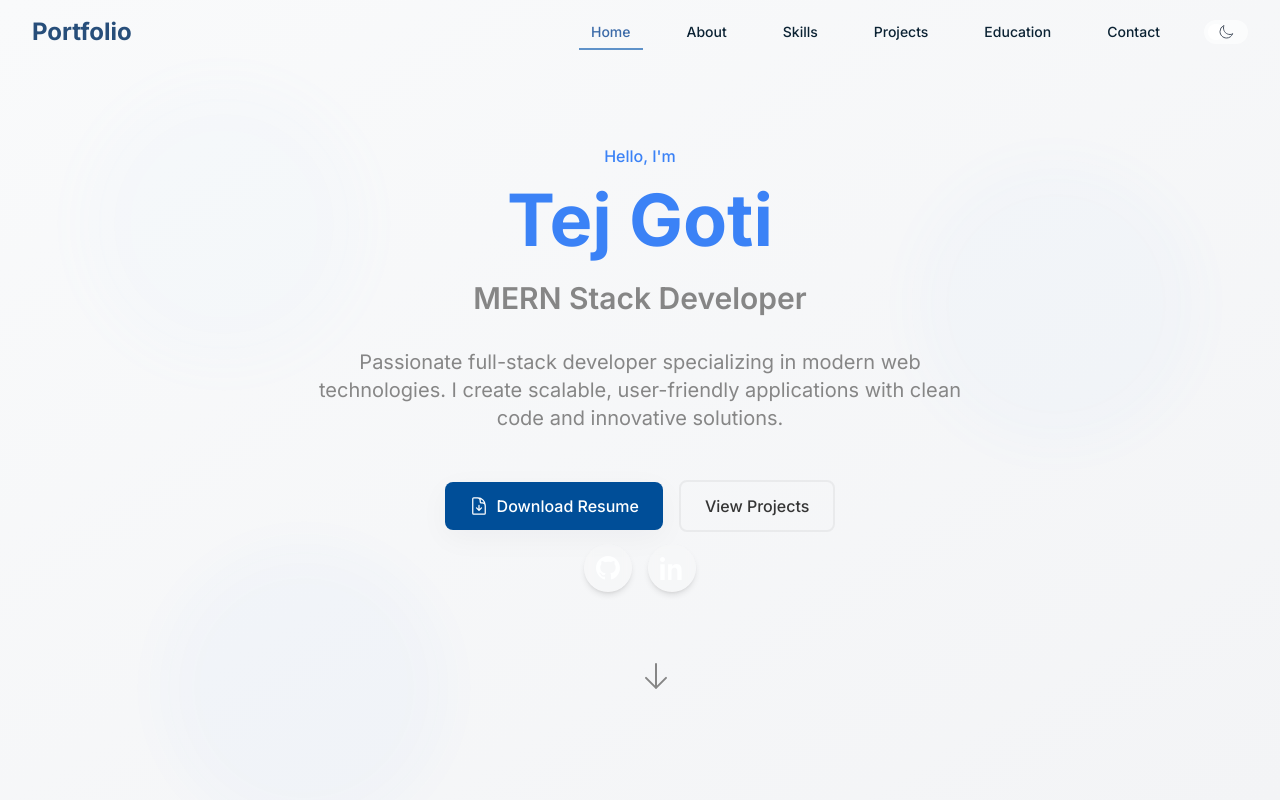
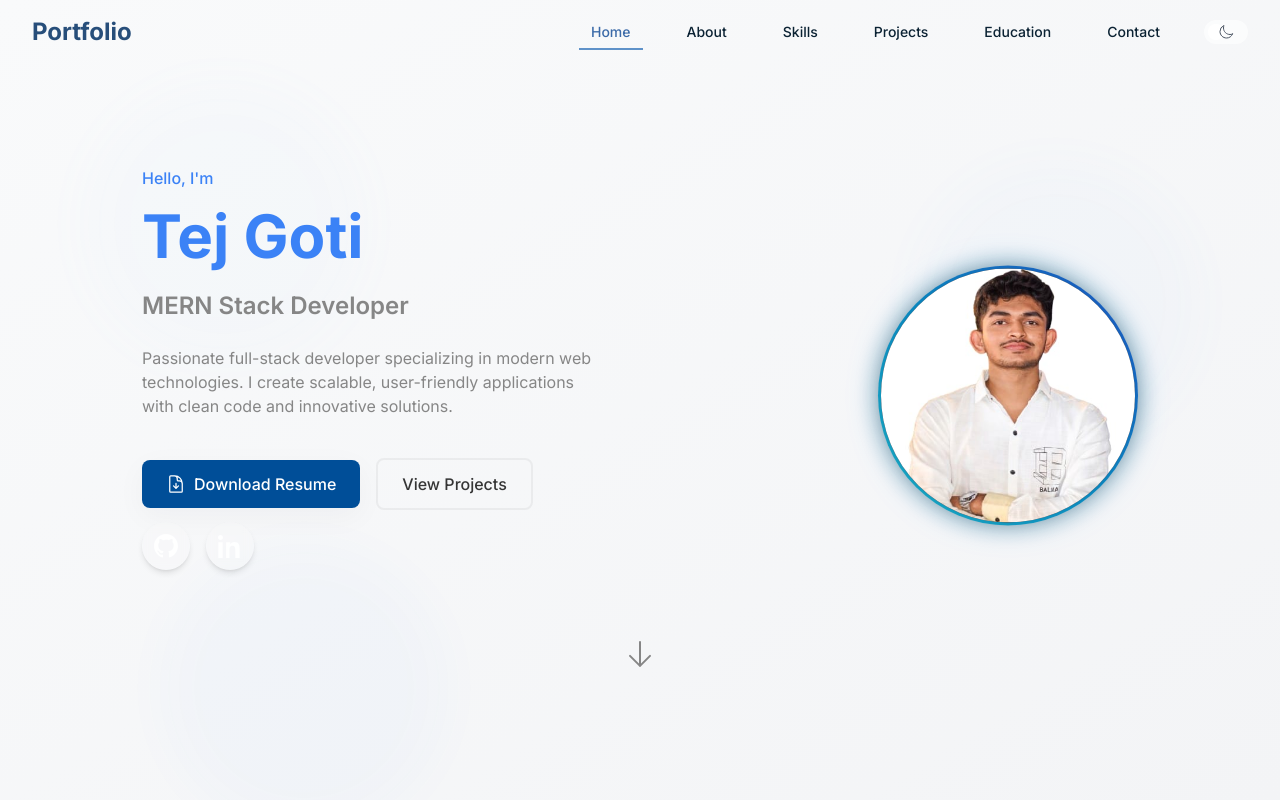
Before and after one commit to tej789/MyPortfolio, a React (Create React App) app in the folder client/: page / in a window 1280 px wide. Shown: the top 800 px of the page. Built offline with nearby package versions, Linux system fonts and the light colour scheme.

Commit message:
Add Profile photo in hero section

```diff
--- a/client/src/components/Contact.js
+++ b/client/src/components/Contact.js
@@ -43,8 +43,8 @@ const Contact = () => {
 
     if (!formData.subject.trim()) newErrors.subject = 'Subject is required';
     if (!formData.message.trim()) newErrors.message = 'Message is required';
-    else if (formData.message.length < 10)
-      newErrors.message = 'Message must be at least 10 characters';
+    else if (formData.message.length < 2)
+      newErrors.message = 'Message must be at least 2 characters';
 
     return Object.keys(newErrors).length === 0;
   };
@@ -78,6 +78,9 @@ const Contact = () => {
         subject: "",
         message: "",
       });
+
+      // Auto-hide success message after a short delay
+      setTimeout(() => setSubmitStatus(null), 4000);
 
     } catch (error) {
       setSubmitStatus("error");
@@ -205,13 +208,18 @@ const Contact = () => {
                   className="form-textarea bg-white dark:bg-gray-900 text-gray-900 dark:text-gray-100 border border-gray-300 dark:border-gray-700" />
 
                 {submitStatus && (
-                  <div className={`p-4 rounded text-gray-900 dark:text-gray-100
+                  <div
+                    className={`flex items-center gap-3 p-3 rounded-lg text-sm md:text-base text-center md:text-left font-medium text-gray-900 dark:text-gray-100 shadow-sm transition-opacity duration-300
                     ${submitStatus === 'success'
-                      ? 'bg-green-100 dark:bg-green-900'
-                      : 'bg-red-100 dark:bg-red-900'}`}>
-                    {submitStatus === 'success'
-                      ? 'Message sent successfully!'
-                      : 'Failed to send. Email me at gotitej2005@gmail.com'}
+                      ? 'bg-emerald-500/95 dark:bg-emerald-500/90 border border-emerald-400 text-white'
+                      : 'bg-red-500/95 dark:bg-red-500/90 border border-red-400 text-white'}`}
+                  >
+                    <span className="inline-block w-2 h-2 rounded-full bg-white/90" />
+                    <span>
+                      {submitStatus === 'success'
+                        ? 'Message sent successfully!'
+                        : 'Failed to send. You can email me at gotitej2005@gmail.com'}
+                    </span>
                   </div>
                 )}
 
--- a/client/src/components/Hero.js
+++ b/client/src/components/Hero.js
@@ -60,7 +60,7 @@ const Hero = ({ scrollToSection }) => {
   };
 
   return (
-    <section id="home" className="min-h-screen flex items-center justify-center bg-gradient-to-br from-gray-50 to-gray-100 dark:from-dark-900 dark:to-dark-800 relative overflow-hidden">
+    <section id="home" className="min-h-screen flex items-start md:items-center justify-center pt-16 md:pt-0 bg-gradient-to-br from-gray-50 to-gray-100 dark:from-dark-900 dark:to-dark-800 relative overflow-hidden">
       {/* Background Pattern */}
       <div className="absolute inset-0 opacity-5 dark:opacity-10">
         <div className="absolute top-20 left-20 w-72 h-72 bg-primary-300 dark:bg-primary-400 rounded-full mix-blend-multiply filter blur-xl animate-pulse"></div>
@@ -73,17 +73,41 @@ const Hero = ({ scrollToSection }) => {
           variants={containerVariants}
           initial="hidden"
           animate="visible"
-          className="text-center max-w-4xl mx-auto"
+          className="max-w-6xl mx-auto flex flex-col md:flex-row items-center justify-between gap-10 md:gap-16"
         >
+          {/* Profile Image */}
+          <motion.div
+            variants={itemVariants}
+            className="order-1 md:order-2 flex-1 flex justify-center md:justify-end mb-8 md:mb-0"
+          >
+            <motion.div
+              whileHover={{ scale: 1.05, transition: { duration: 0.3, ease: 'easeOut' } }}
+              animate={{ y: [0, -8, 0] }}
+              transition={{ duration: 4, repeat: Infinity, ease: 'easeInOut' }}
+              className="relative w-[176px] h-[176px] md:w-[260px] md:h-[260px] rounded-full p-[3px] bg-gradient-to-tr from-cyan-400 via-sky-500 to-blue-600 shadow-[0_0_30px_rgba(0,170,255,0.35)]"
+            >
+              <div className="relative w-full h-full rounded-full overflow-hidden bg-dark-800 shadow-[0_0_25px_rgba(0,0,0,0.45)]">
+                <img
+                  src="/profile.jpg"
+                  alt="Profile"
+                  className="w-full h-full object-cover"
+                  style={{ objectPosition: '50% 30%' }}
+                />
+              </div>
+            </motion.div>
+          </motion.div>
+
+          {/* Text Content */}
+          <div className="order-2 md:order-1 flex-1 text-center md:text-left">
             {/* Greeting */}
-          <motion.div variants={itemVariants} className="mb-4">
+            <motion.div variants={itemVariants} className="mb-2 md:mb-4">
               <span className="text-primary-500 dark:text-primary-400 font-medium">Hello, I'm</span>
             </motion.div>
 
             {/* Name */}
             <motion.h1
               variants={itemVariants}
-            className="text-5xl md:text-7xl font-bold text-primary mb-6"
+              className="text-3xl md:text-6xl font-bold text-primary mb-3 md:mb-6 leading-tight"
             >
               <span className="text-primary-500 dark:text-primary-400">Tej Goti</span>
             </motion.h1>
@@ -91,7 +115,7 @@ const Hero = ({ scrollToSection }) => {
             {/* Title */}
             <motion.h2
               variants={itemVariants}
-            className="text-2xl md:text-3xl font-semibold text-secondary mb-8"
+              className="text-lg md:text-2xl font-semibold text-secondary mb-4 md:mb-6"
             >
               MERN Stack Developer
             </motion.h2>
@@ -99,7 +123,7 @@ const Hero = ({ scrollToSection }) => {
             {/* Description */}
             <motion.p
               variants={itemVariants}
-            className="text-lg md:text-xl text-secondary mb-12 max-w-2xl mx-auto leading-relaxed"
+              className="text-sm md:text-base text-secondary mb-6 md:mb-10 max-w-2xl mx-auto md:mx-0 leading-relaxed"
             >
               Passionate full-stack developer specializing in modern web technologies.
               I create scalable, user-friendly applications with clean code and innovative solutions.
@@ -108,7 +132,7 @@ const Hero = ({ scrollToSection }) => {
             {/* CTA Buttons */}
             <motion.div
               variants={itemVariants}
-            className="flex flex-col sm:flex-row gap-4 justify-center items-center mb-3"
+              className="flex flex-col sm:flex-row gap-4 justify-center md:justify-start items-center mb-3"
             >
               <button
                 onClick={handleDownloadResume}
@@ -128,7 +152,7 @@ const Hero = ({ scrollToSection }) => {
             {/* Social Links */}
             <motion.div
               variants={itemVariants}
-            className="flex justify-center gap-4 mb-16"
+              className="flex justify-center md:justify-start gap-4 mb-16"
             >
               <a
                 href="https://github.com/tej789"
@@ -151,6 +175,8 @@ const Hero = ({ scrollToSection }) => {
                 <LinkedInIcon className="w-6 h-6" />
               </a>
             </motion.div>
+          </div>
+        </motion.div>
 
         {/* Scroll Indicator */}
         <motion.div
@@ -166,7 +192,6 @@ const Hero = ({ scrollToSection }) => {
             <ArrowDownIcon className="h-8 w-8" />
           </motion.button>
         </motion.div>
-        </motion.div>
       </div>
     </section>
   );
```
Also changed, not shown: client/public/profile.jpg (added). Lines whose indentation alone changed are shown as unchanged.
